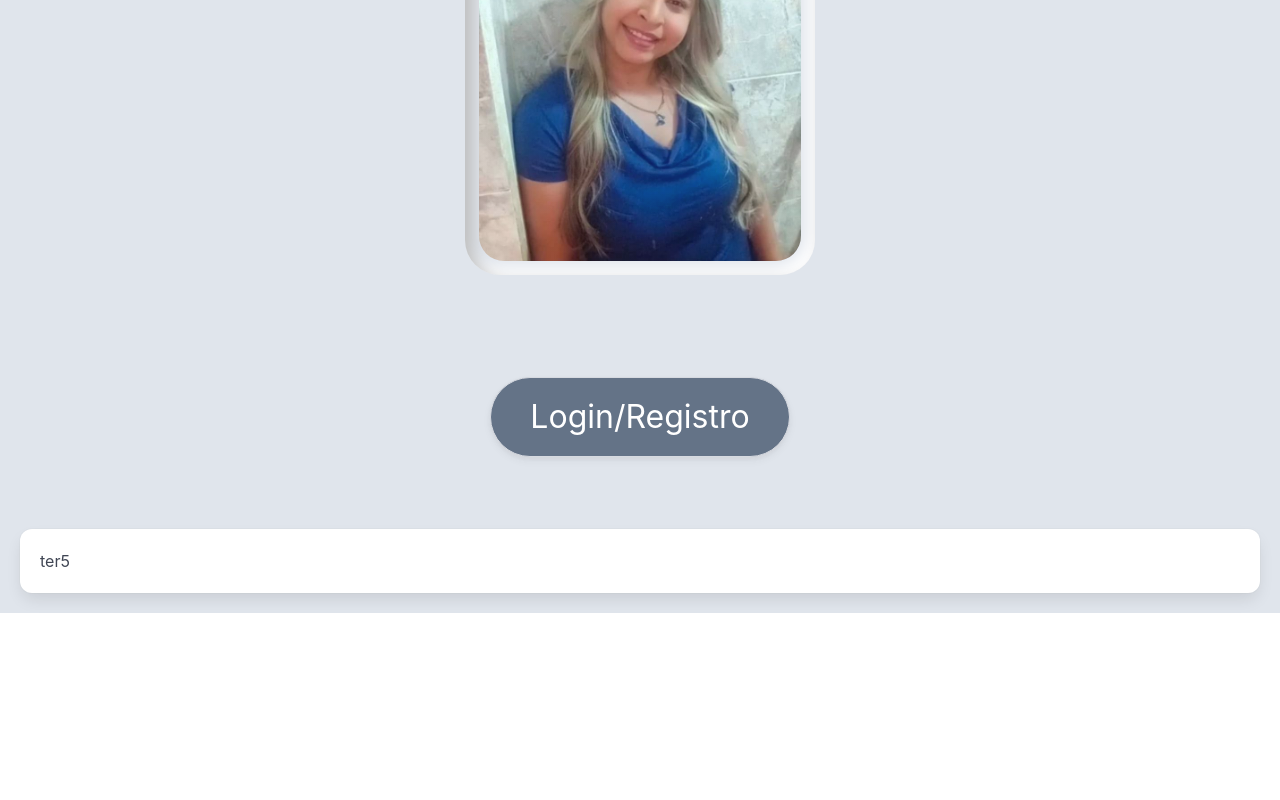
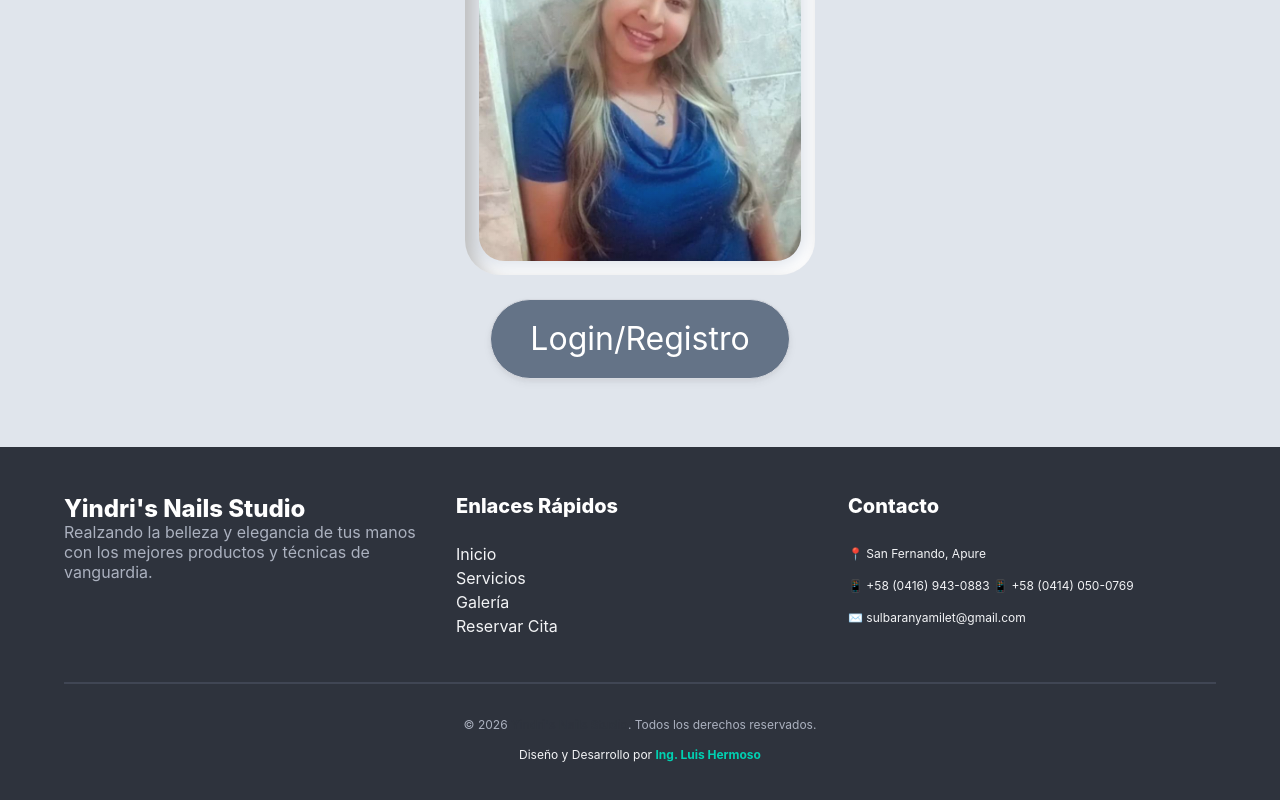
Before and after one commit to Uriell77/YNails, a SvelteKit app: page / in a window 1280 px wide. Shown: the part 370-1170 px from the top of the page. Before the commit the page ends 983 px from the top, so only its background shows below. Built offline with nearby package versions, Linux system fonts and the light colour scheme.

Commit message:
YNails_Footer1

```diff
--- /dev/null
+++ b/src/lib/components/Footer.svelte
@@ -0,0 +1,62 @@
+<footer class="footer has-background-dark has-text-light">
+  <div class="container">
+    <div class="columns">
+
+      <div class="column is-4">
+        <h3 class="title is-4 has-text-white">Yindri's Nails Studio</h3>
+        <p class="subtitle is-6 has-text-grey-light">
+          Realzando la belleza y elegancia de tus manos con los mejores productos y técnicas de vanguardia.
+        </p>
+      </div>
+
+      <div class="column is-4">
+        <h4 class="title is-5 has-text-white">Enlaces Rápidos</h4>
+        <ul>
+          <li><a href="/" class="has-text-light hover-effect">Inicio</a></li>
+          <li><a href="/servicios" class="has-text-light hover-effect">Servicios</a></li>
+          <li><a href="/galeria" class="has-text-light hover-effect">Galería</a></li>
+          <li><a href="/citas" class="has-text-light hover-effect">Reservar Cita</a></li>
+        </ul>
+      </div>
+
+      <div class="column is-4">
+        <h4 class="title is-5 has-text-white">Contacto</h4>
+        <div class="content is-small">
+          <p class="mb-2">
+            <span class="icon-text">📍 San Fernando, Apure</span>
+          </p>
+          <p class="mb-2">
+            <span class="icon-text">📱 +58 (0416) 943-0883</span>
+            <span class="icon-text">📱 +58 (0414) 050-0769</span>
+          </p>
+          <p class="mb-2">
+            <span class="icon-text">✉️ sulbaranyamilet@gmail.com</span>
+          </p>
+        </div>
+      </div>
+
+    </div>
+
+    <hr class="has-background-grey-dark" style="margin: 2rem 0;">
+
+    <div class="content has-text-centered is-small">
+      <p class="has-text-grey-light">
+        © 2026 <strong>Yindri's Nails Studio</strong>. Todos los derechos reservados.
+      </p>
+      <p>
+        Diseño y Desarrollo por
+        <a href="#" class="has-text-primary has-text-weight-bold">
+          Ing. Luis Hermoso
+        </a>
+      </p>
+    </div>
+  </div>
+</footer>
+
+<style>
+  /* Pequeño ajuste para que los enlaces cambien de color al pasar el mouse */
+  a.hover-effect:hover {
+    color: #ff3860 !important; /* Color 'danger' de Bulma o un rosa personalizado */
+    text-decoration: underline;
+  }
+</style>
--- a/src/lib/components/ShowImage.svelte
+++ b/src/lib/components/ShowImage.svelte
@@ -1,5 +1,5 @@
 <!-- Sección Showcase: Imagen Destacada -->
-<section class="showcase-section">
+<section class="showcase-section mb-0 pb-0">
 
   <!-- Marco Neumórfico Rehundido -->
   <div class="showcase-frame">
--- a/src/routes/+layout.svelte
+++ b/src/routes/+layout.svelte
@@ -1,4 +1,5 @@
 <script lang="ts">
+	import Footer from '$lib/components/Footer.svelte';
 	import favicon from '$lib/assets/favicon.svg';
 	import '../lib/css/app.css';
 	import '../lib/js/app.js';
@@ -13,3 +14,9 @@
 <main class="main">
 {@render children()}
 </main>
+<Footer />
+
+
+
+<style>
+</style>
--- a/src/routes/+page.svelte
+++ b/src/routes/+page.svelte
@@ -30,16 +30,19 @@
   </div>
   <div class="column is-full">
 
-    <div class="section has-text-centered">
+    <div class="section has-text-centered pt-0 mt-0">
       <div class="container">
         <button class="button is-size-3-desktop is-size-4-mobile is-rounded"><h1>Login/Registro</h1></button>
       </div>
     </div>
 
   </div>
-  <div class="column is-full">
+
+
+
+  <!-- <div class="column is-full">
 <div class="box"><h1>ter5</h1></div>
-  </div>
+  </div> -->
 </div>
 
 
```
